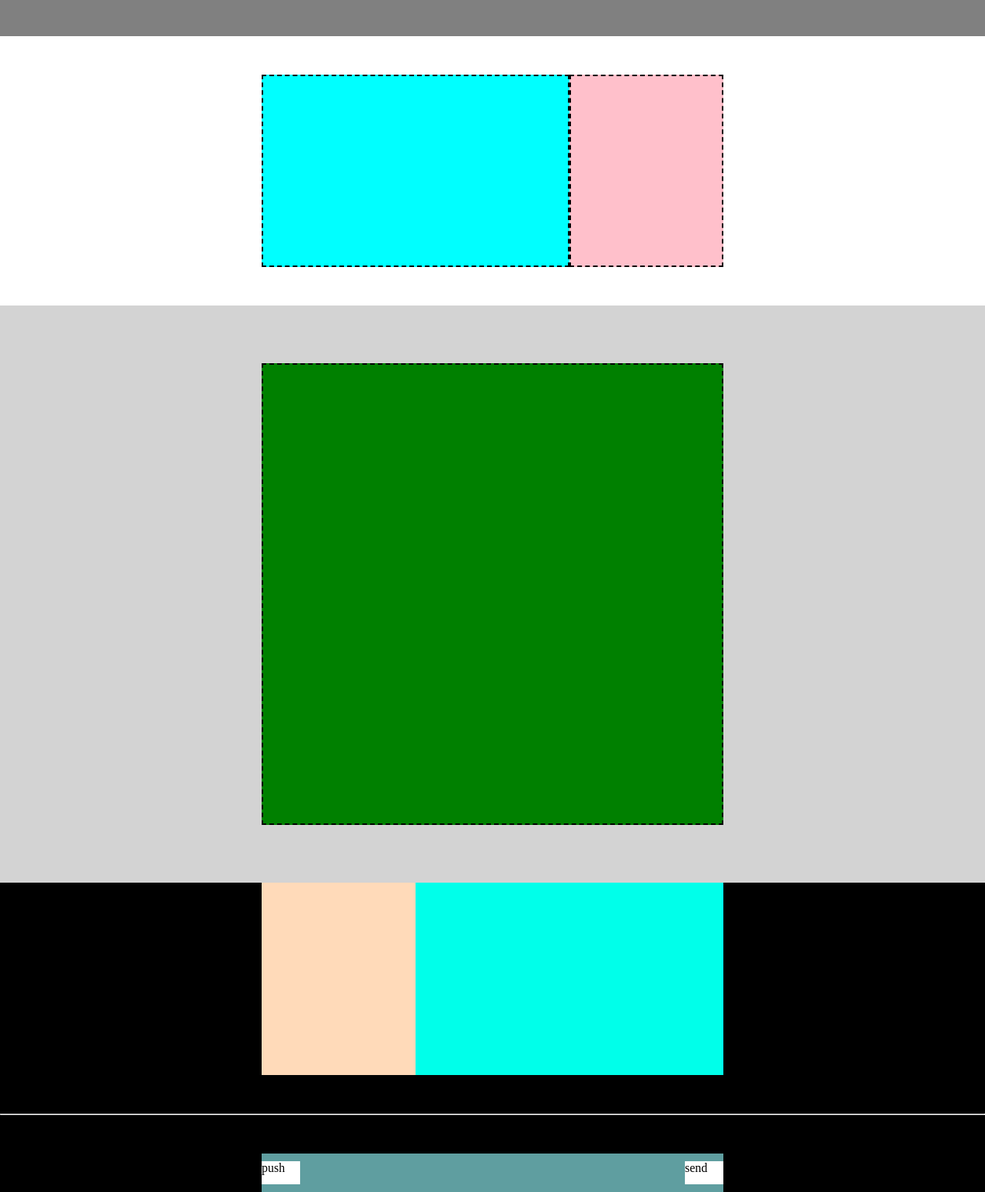
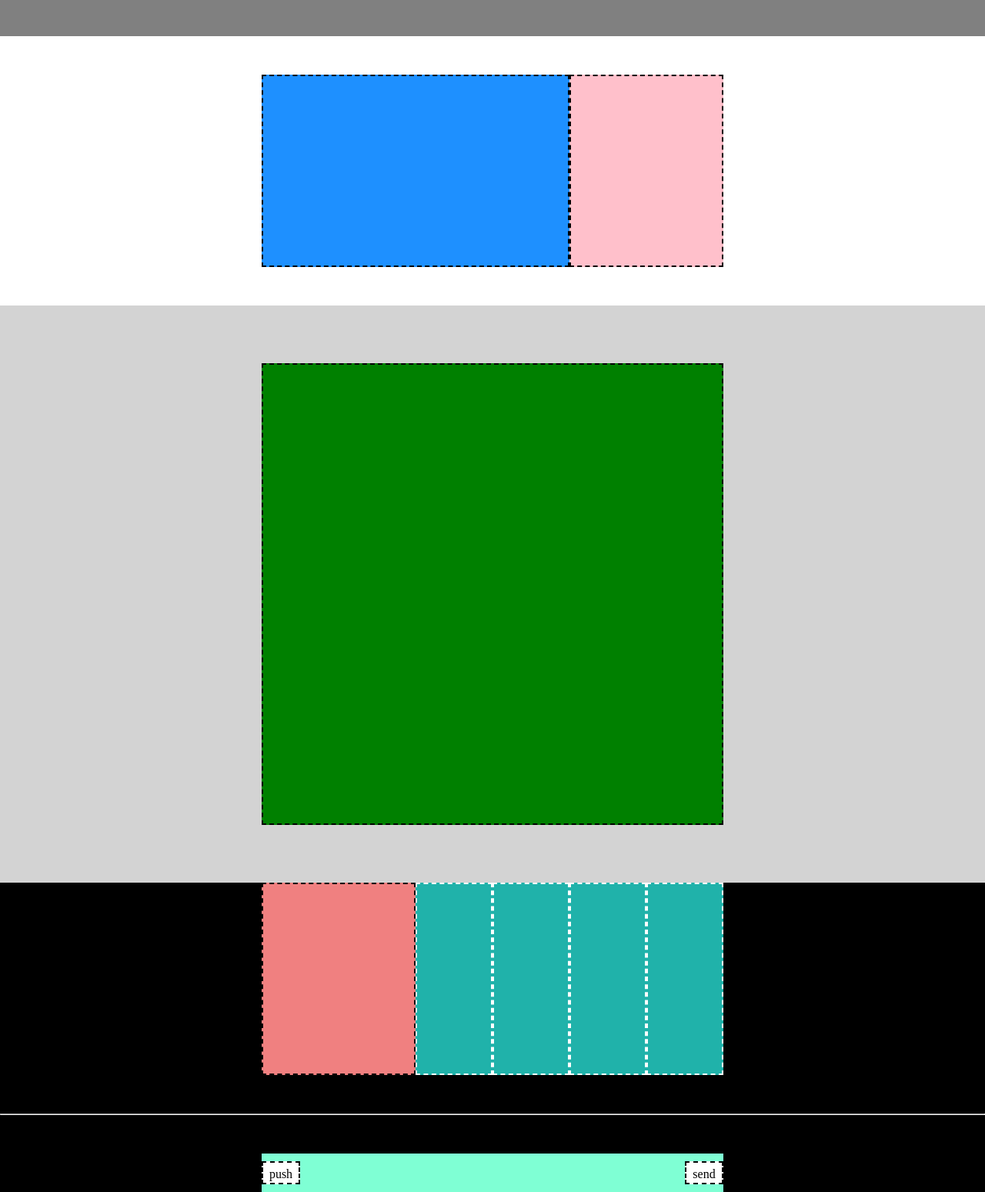
Before and after one commit to EliaPennoni/htmlcss-struttura-discord, a plain HTML site: page index.html in a window 1280 px wide. Shown: the part 1103-2652 px from the top of the page at 77% size. Drawn offline with Linux system fonts and the light colour scheme.

Commit message:
esercizio terminato

```diff
--- a/css/style.css
+++ b/css/style.css
@@ -1,4 +1,4 @@
-/* rest */
+/* reset */
 *{
     margin: 0%;
     padding: 0%;
@@ -14,7 +14,7 @@
 
 }
 .container-top{
-    background-color: cadetblue;
+    background-color: #ADD8E6;
     height: 100px;
     display: flex;
     justify-content: center;
@@ -27,7 +27,7 @@
 }
 
 .container-top > .logo-nav, .link-nav, .login-nav{
-    background-color: yellow;
+    background-color: #DAA520;
     height: 50px;
     text-align: center;
     line-height: 50px;
@@ -58,7 +58,7 @@
 .purple-box{
     width: 500px;
     height: 250px;
-    background-color: purple;
+    background-color:#EE82EE;
     border: 2px dashed black;
 }
 
@@ -79,7 +79,7 @@
 }
 
 .blue-box{
-    background-color: aqua;
+    background-color: #1E90FF;
     width: 400px;
     height: 250px;
     border: 2px dashed black;
@@ -87,7 +87,7 @@
 }
 
 .pink-box{
-    background-color: pink;
+    background-color: #FFC0CB;
     border: 2px dashed black;
     width: 200px;
     height: 250px;
@@ -148,13 +148,15 @@
 .peach-box{
     height: 250px;
     width: 200px;
-    background-color: peachpuff;
+    background-color: #F08080;
+    border: 2px dashed black;
 }
 
 .box-1{
     height: 250px;
     width: 100px;
-    background-color: rgb(0, 255, 234);
+    background-color: #20B2AA;
+    border: 2px dashed white;
 }
 
 .line{
@@ -166,7 +168,7 @@
 }
 
 .closer{
-    background-color: cadetblue;
+    background-color:#7FFFD4;
     height: 50px;
     width: 600px;
     display: flex;
@@ -179,6 +181,10 @@
     width: 50px;
     background-color: white;
     height: 30px;
+    border: 2px dashed black;
+    text-align: center;
+    line-height:30px ;
+
 
 
 }
```
